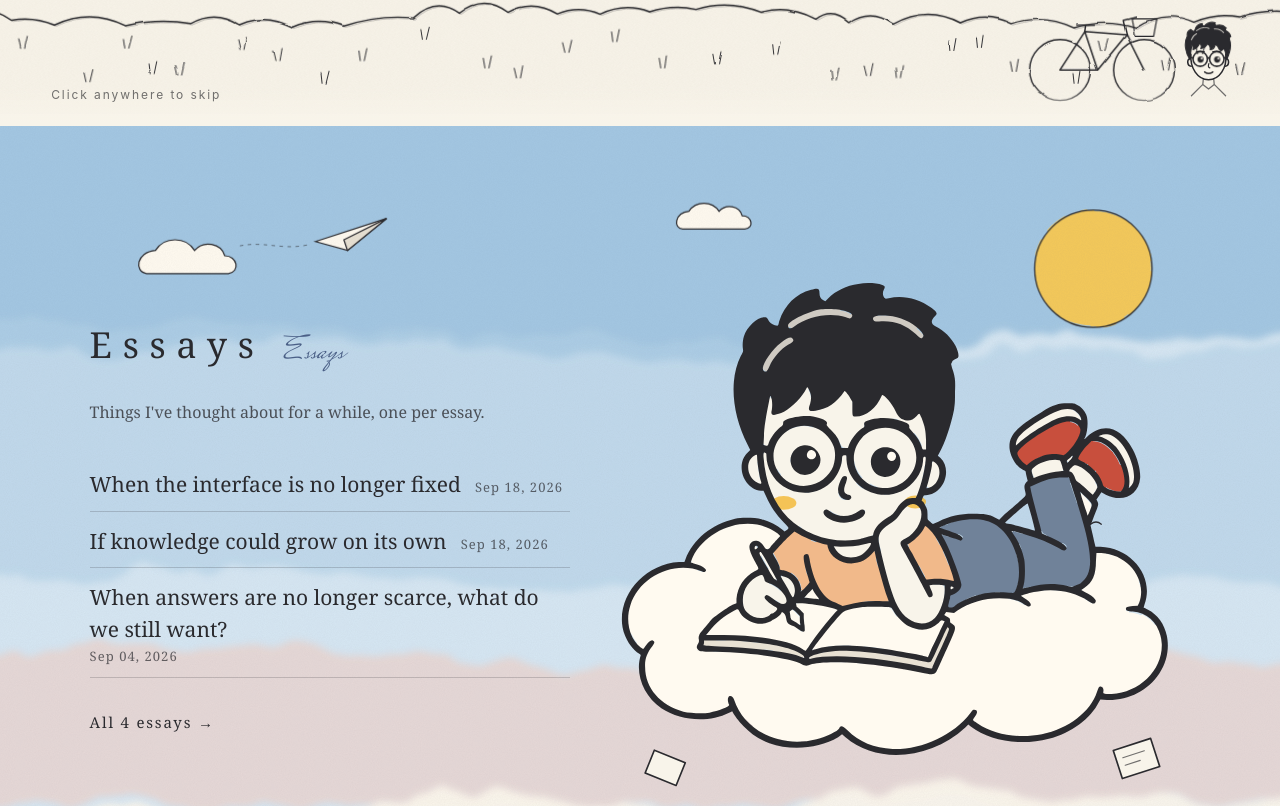
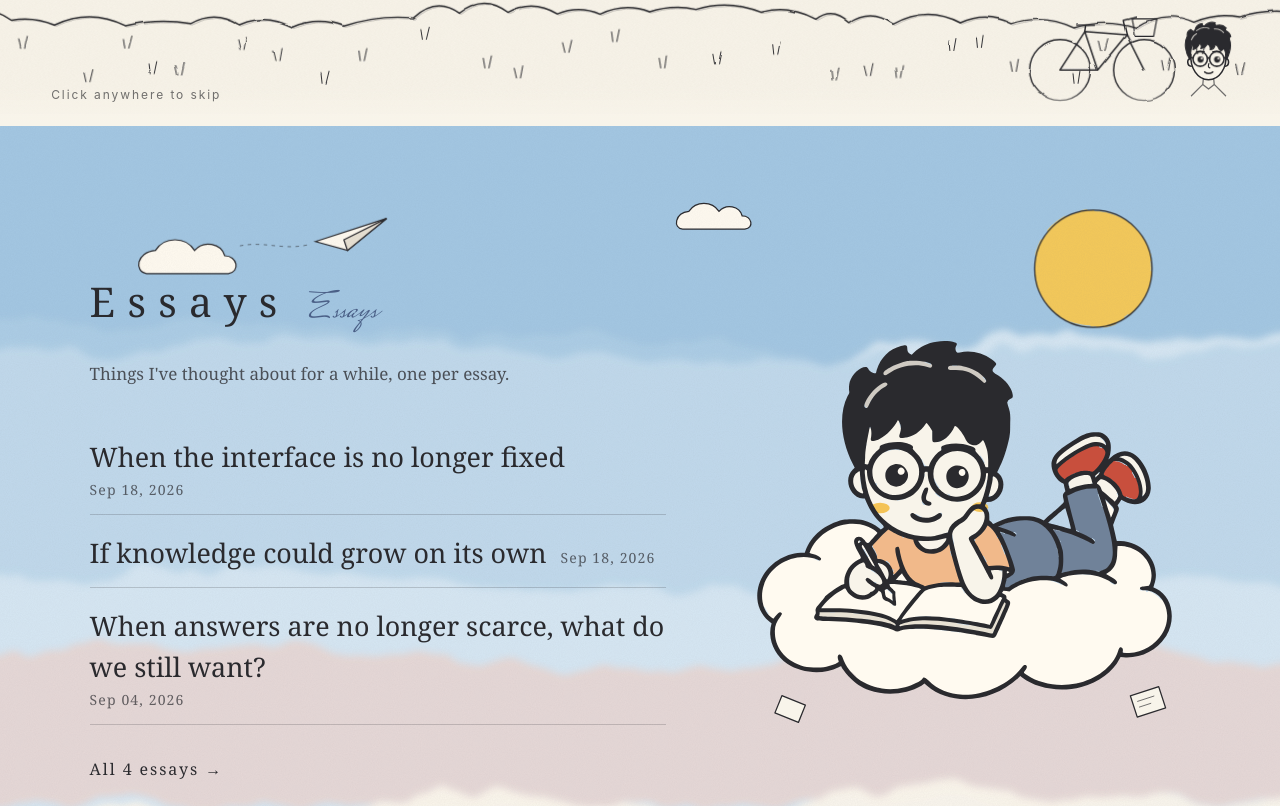
Before and after one commit to PeterTianbuhan/PeterTianbuhan.github.io, a Next.js app: page /en/ in a window 1280 px wide. Shown: the part 674-1480 px from the top of the page. Built offline with nearby package versions, Linux system fonts and the light colour scheme.

Commit message:
长文一屏：小人缩小到三分之二，文章列表放大
列表占的宽度更多，标题、日期和间距都加大；小人那一栏限宽 440px，手机上 300px。
去掉了会撞到小人的两只鸟。

Co-Authored-By: Claude Opus 5.5 (1M context) <noreply@anthropic.com>

```diff
--- a/components/home-sketch/storybook.module.css
+++ b/components/home-sketch/storybook.module.css
@@ -7,7 +7,7 @@
   min-height: 100svh;
   overflow: hidden;
   display: grid;
-  grid-template-columns: minmax(0, 5fr) minmax(0, 6fr);
+  grid-template-columns: minmax(0, 7fr) minmax(0, 5fr);
   align-items: center;
   gap: clamp(16px, 3vw, 48px);
   padding: clamp(56px, 10vh, 110px) clamp(24px, 7vw, 120px);
@@ -25,7 +25,7 @@
 
 .copy {
   position: relative;
-  max-width: 30em;
+  max-width: 36em;
 }
 
 .title {
@@ -33,7 +33,7 @@
   align-items: baseline;
   gap: 18px;
   margin: 0 0 18px;
-  font-size: clamp(26px, 2.8vw, 36px);
+  font-size: clamp(28px, 3.2vw, 42px);
   font-weight: 400;
   letter-spacing: 0.3em;
   scroll-margin-top: 80px;
@@ -48,7 +48,7 @@
 
 .line {
   margin: 0 0 clamp(24px, 4vh, 40px);
-  font-size: 16px;
+  font-size: 17px;
   line-height: 1.9;
   color: rgba(42, 42, 46, 0.78);
 }
@@ -67,14 +67,14 @@
   align-items: baseline;
   column-gap: 14px;
   row-gap: 2px;
-  padding: 10px 0;
+  padding: 14px 0;
   color: inherit;
   text-decoration: none;
   border-bottom: 1px solid rgba(42, 42, 46, 0.2);
 }
 
 .pick {
-  font-size: clamp(18px, 1.7vw, 21px);
+  font-size: clamp(20px, 2.1vw, 27px);
   line-height: 1.5;
   background-image: linear-gradient(currentColor, currentColor);
   background-size: 0 1px;
@@ -89,13 +89,13 @@
 }
 
 .date {
-  font-size: 13px;
+  font-size: 14px;
   letter-spacing: 0.08em;
   color: rgba(42, 42, 46, 0.7);
 }
 
 .all {
-  font-size: 15px;
+  font-size: 16px;
   letter-spacing: 0.12em;
   color: inherit;
   text-underline-offset: 5px;
@@ -109,7 +109,9 @@
 
 .scene {
   position: relative;
+  justify-self: center;
   width: 100%;
+  max-width: 440px;
   height: auto;
   overflow: visible;
 }
@@ -140,7 +142,7 @@
   }
 
   .scene {
-    max-width: 520px;
+    max-width: 300px;
     justify-self: center;
   }
 }
--- a/components/home-sketch/storybook.tsx
+++ b/components/home-sketch/storybook.tsx
@@ -118,7 +118,6 @@ export function EssaysScreen({ locale, essays, total }: { locale: Locale; essays
         <g fill="none" stroke={INK} strokeWidth={1.4} strokeLinecap="round">
           <path className={styles.small} fill="#fffaf0" d="M160 140 c10-16 34-16 44 0 c10-12 30-8 34 6 c14 0 18 18 4 20 h-92 c-14-2-12-24 10-26 z" />
           <path className={styles.small} fill="#fffaf0" d="M760 96 c8-12 26-12 34 0 c8-9 23-6 26 5 c11 0 14 14 3 15 h-70 c-11-1-9-18 7-20 z" />
-          <path d="M1160 420 q9-7 18 0 q9-7 18 0 M1215 448 q6-5 12 0 q6-5 12 0" />
           {/* a paper plane, folded from one of the pages */}
           <g className={styles.small} transform="rotate(-10 380 120)">
             <path fill="#fffaf0" d="M340 130 L420 104 L376 140 Z" />
```
